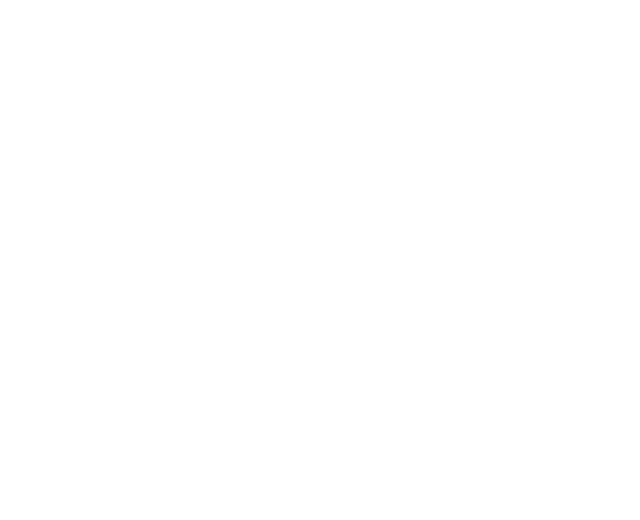
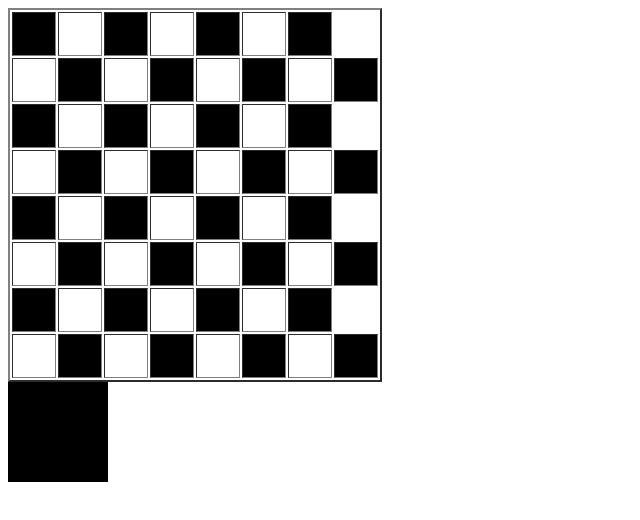
Before and after one commit to Meharali001/ali001git, a plain HTML site: page index.html in a window 1280 px wide. Shown: the whole page, without its empty margins (0-640 px from the left). Drawn offline with Linux system fonts and the light colour scheme.

Commit message:
chessbox
create a chessbox with the help of html&css

```diff
--- a/index.html
+++ b/index.html
@@ -4,8 +4,35 @@
     <meta charset="UTF-8">
     <meta name="viewport" content="width=device-width, initial-scale=1.0">
     <title>Document</title>
+    <link rel="stylesheet" href="style.css">
 </head>
 <body>
-
+    <div>
+        <table border="2">
+            <tr>
+                <td class="a1"></td><td></td><td class="a1"></td><td></td><td class="a1"></td><td></td><td class="a1"></td>
+            </tr>
+            <tr>
+                <td></td><td class="a1"></td><td></td><td class="a1"></td><td></td><td class="a1"></td><td></td><td class="a1"></td>
+            </tr>
+            <tr>
+                <td class="a1"></td><td></td><td class="a1"></td><td></td><td class="a1"></td><td></td><td class="a1"></td>
+            </tr>
+            <tr>
+                <td></td><td class="a1"></td><td></td><td class="a1"></td><td></td><td class="a1"></td><td></td><td class="a1"></td>
+            </tr><tr>
+                <td class="a1"></td><td></td><td class="a1"></td><td></td><td class="a1"></td><td></td><td class="a1"></td>
+            </tr>
+            <tr>
+                <td></td><td class="a1"></td><td></td><td class="a1"></td><td></td><td class="a1"></td><td></td><td class="a1"></td>
+            </tr><tr>
+                <td class="a1"></td><td></td><td class="a1"></td><td></td><td class="a1"></td><td></td><td class="a1"></td>
+            </tr>
+            <tr>
+                <td></td><td class="a1"></td><td></td><td class="a1"></td><td></td><td class="a1"></td><td></td><td class="a1"></td>
+            </tr>
+        </table>
+    </div>
+    <div class="a2"></div>
 </body>
 </html>
--- /dev/null
+++ b/style.css
@@ -0,0 +1,13 @@
+.a1{
+background-color: black;
+}
+td{
+    height: 40px;
+    width: 40px;
+}
+.a2{
+    background-color: black;
+    width: 100px;
+    height: 100px;
+
+}
```
